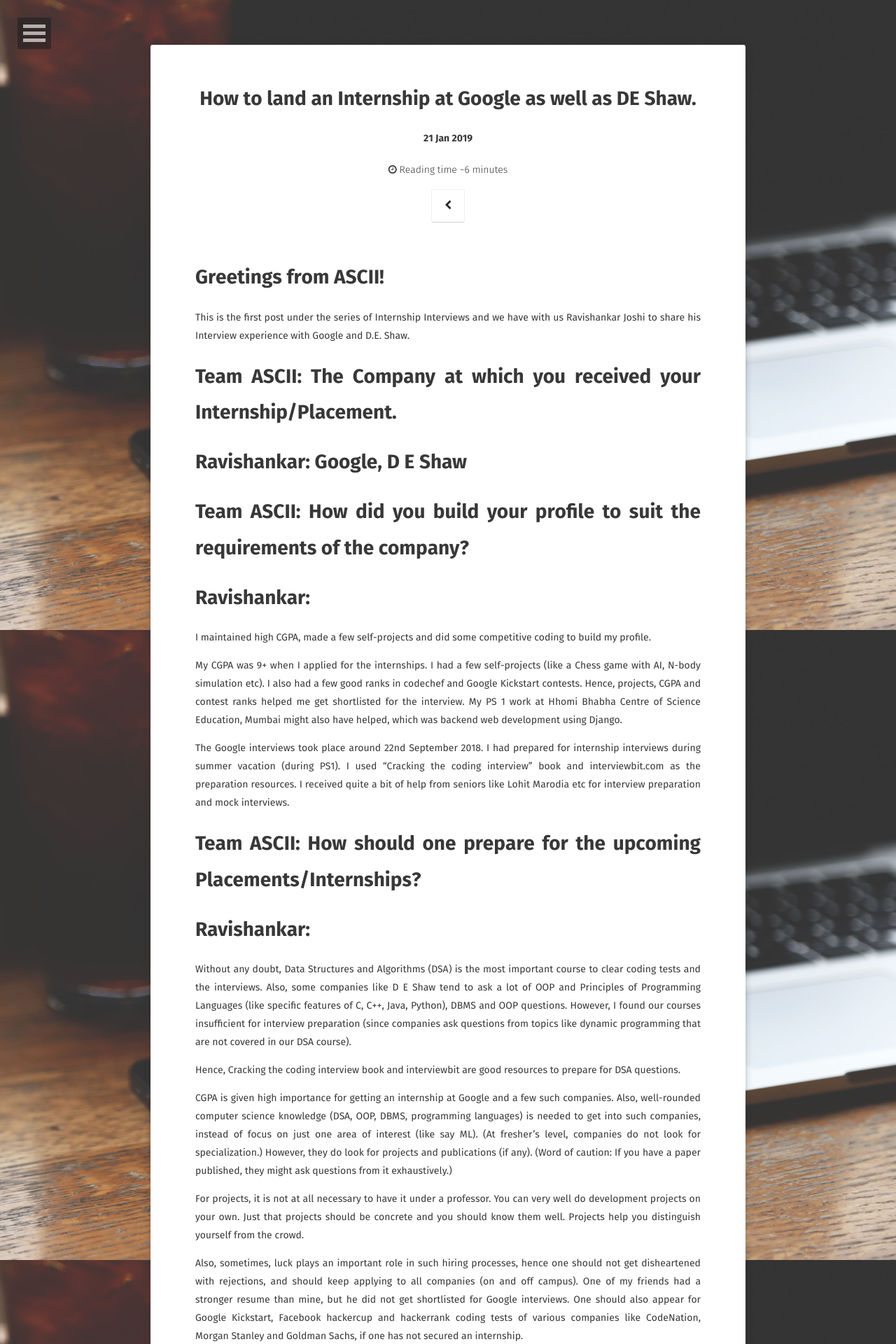
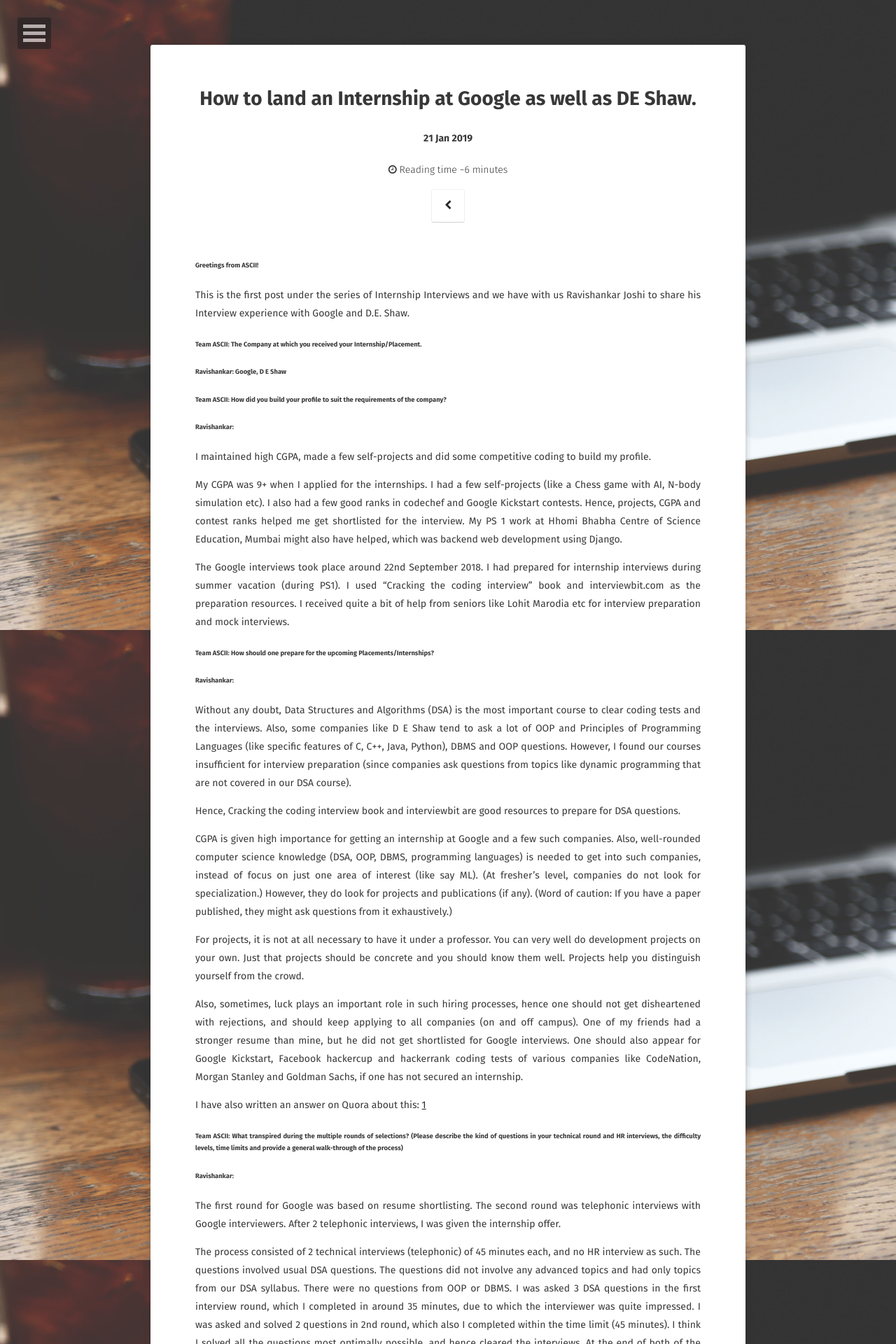
Before and after one commit to asciibitsgoa/asciibitsgoa.github.io, a Jekyll site: the page built from _posts/2019-06-24-google-deshaw-intership-experience.md, in a window 1280 px wide. Shown: the top 1920 px of the page at 70% size. Built offline with Jekyll 4.4.1, drawn with Linux system fonts in a browser that asks for light colours; some web fonts are replaced; comment, search, counter and statistics services are not loaded.

```diff
--- a/_posts/2019-06-24-google-deshaw-intership-experience.md
+++ b/_posts/2019-06-24-google-deshaw-intership-experience.md
@@ -6,23 +6,23 @@ excerpt: ""
 tags: [dbms,review]
 comments: true
 ---
-# Greetings from ASCII!
+###### Greetings from ASCII!
 
 This is the first post under the series of Internship Interviews and we have with us Ravishankar Joshi to share his Interview experience with Google and D.E. Shaw.
 
-# Team ASCII: The Company at which you received your Internship/Placement.
-# Ravishankar: Google, D E Shaw
+###### Team ASCII: The Company at which you received your Internship/Placement.
+###### Ravishankar: Google, D E Shaw
 
-# Team ASCII: How did you build your profile to suit the requirements of the company?
-# Ravishankar:
+###### Team ASCII: How did you build your profile to suit the requirements of the company?
+###### Ravishankar:
 I maintained high CGPA, made a few self-projects and did some competitive coding to build my profile.
 
 My CGPA was 9+ when I applied for the internships. I had a few self-projects (like a Chess game with AI, N-body simulation etc). I also had a few good ranks in codechef and Google Kickstart contests. Hence, projects, CGPA and contest ranks helped me get shortlisted for the interview. My PS 1 work at Hhomi Bhabha Centre of Science Education, Mumbai might also have helped, which was backend web development using Django.
 
 The Google interviews took place around 22nd September 2018. I had prepared for internship interviews during summer vacation (during PS1). I used “Cracking the coding interview” book and interviewbit.com as the preparation resources. I received quite a bit of help from seniors like Lohit Marodia etc for interview preparation and mock interviews.
 
-# Team ASCII: How should one prepare for the upcoming Placements/Internships?
-# Ravishankar:
+###### Team ASCII: How should one prepare for the upcoming Placements/Internships?
+###### Ravishankar:
 Without any doubt, Data Structures and Algorithms (DSA) is the most important course to clear coding tests and the interviews. Also, some companies like D E Shaw tend to ask a lot of OOP and Principles of Programming Languages (like specific features of C, C++, Java, Python), DBMS and OOP questions. However, I found our courses insufficient for interview preparation (since companies ask questions from topics like dynamic programming that are not covered in our DSA course).
 
 Hence, Cracking the coding interview book and interviewbit are good resources to prepare for DSA questions.
@@ -35,8 +35,8 @@ Also, sometimes, luck plays an important role in such hiring processes, hence on
 
 I have also written an answer on Quora about this: [1]
 
-# Team ASCII: What transpired during the multiple rounds of selections? (Please describe the kind of questions in your technical round and HR interviews, the difficulty levels, time limits and provide a general walk-through of the process)
-# Ravishankar:
+###### Team ASCII: What transpired during the multiple rounds of selections? (Please describe the kind of questions in your technical round and HR interviews, the difficulty levels, time limits and provide a general walk-through of the process)
+###### Ravishankar:
 The first round for Google was based on resume shortlisting. The second round was telephonic interviews with Google interviewers. After 2 telephonic interviews, I was given the internship offer.
 
 The process consisted of 2 technical interviews (telephonic) of 45 minutes each, and no HR interview as such. The questions involved usual DSA questions. The questions did not involve any advanced topics and had only topics from our DSA syllabus. There were no questions from OOP or DBMS. I was asked 3 DSA questions in the first interview round, which I completed in around 35 minutes, due to which the interviewer was quite impressed. I was asked and solved 2 questions in 2nd round, which also I completed within the time limit (45 minutes). I think I solved all the questions most optimally possible, and hence cleared the interviews. At the end of both of the interviews, I was asked if I had any questions for the interviewer.
@@ -57,12 +57,12 @@ The HR round was also important, and it was mostly a personality and leadership
 Finally, I chose Google offer over the D E Shaw internship offer.
 
 
-# All the best for your preparation and we hope to see you on the ASCII page!
+###### All the best for your preparation and we hope to see you on the ASCII page!
 
-# Best regards,
-# Team ASCII
+###### Best regards,
+###### Team ASCII
 
-## Review
+###### Review
 Students can add reviews in the comments below.
 
 [1]:https://www.quora.com/What-did-Ravishankar-Joshi-of-BITS-Goa-exactly-do-to-get-an-internship-at-Google"
```
